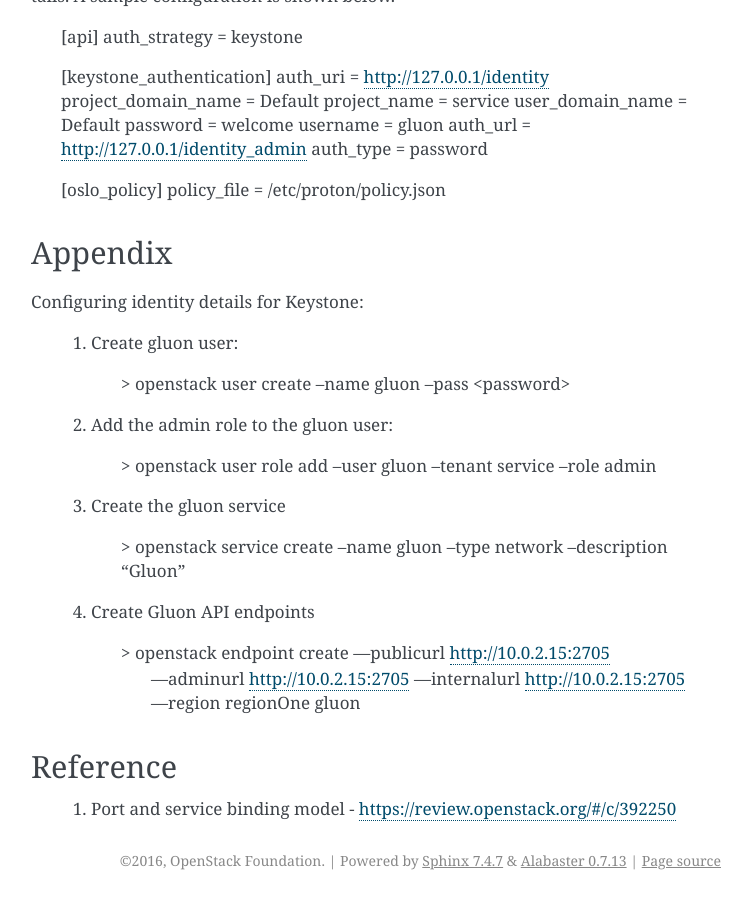
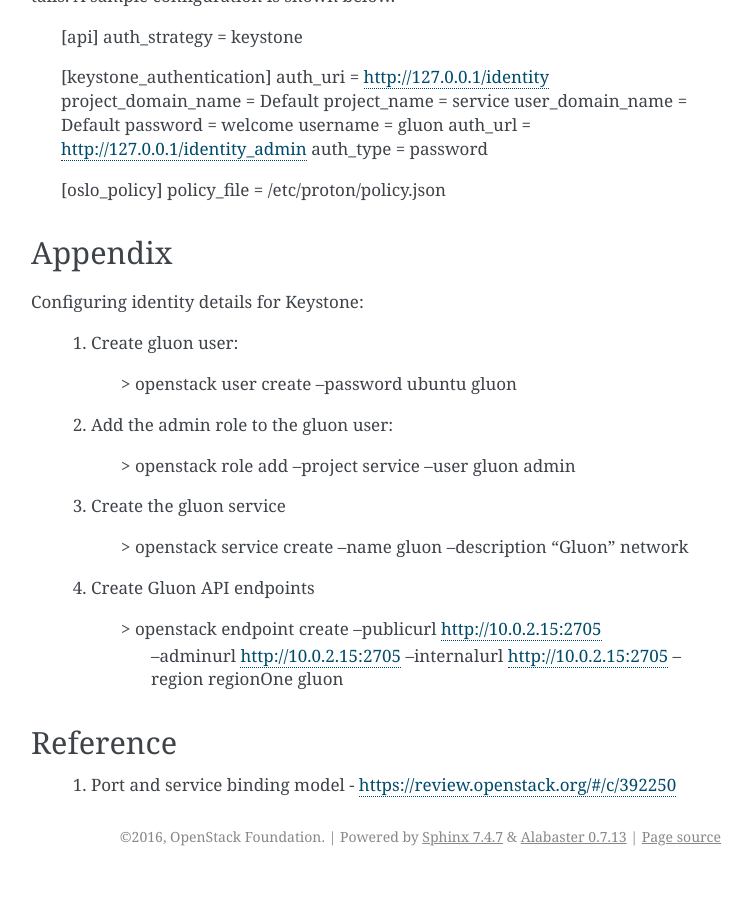
Before and after one commit to openstack-archive/gluon, a Sphinx documentation site: the page built from doc/source/devref/gluon-auth.rst, in a window 1280 px wide and 900 px high, scrolled down 4160 px. Shown: the whole window, without its empty margins (389-1141 px from the left). Built offline with Sphinx 7.4.7, drawn with Linux system fonts in a browser that asks for light colours; pages that are not in the unit, such as notebooks, are missing from menus; after the commit the page ends 5036 px from its top, so only the background shows below that.

Commit message:
Fix incorrect commands adding Gluon service to Keystone
The commands in appendix of gluon-auth.rst are not right and
cause errors when running in terminal. The changes reference
ocata doc:
https://docs.openstack.org/ocata/install-guide-obs/neutron-controller-install.html

Change-Id: If7a703add8d378dc9184f50dcc6dea56e69b3876
Closes-Bug: #1698245

```diff
--- a/doc/source/devref/gluon-auth.rst
+++ b/doc/source/devref/gluon-auth.rst
@@ -211,21 +211,21 @@
 
     1. Create gluon user:
 
-        > openstack user create --name gluon --pass <password>
+        > openstack user create --password ubuntu gluon
 
     2. Add the admin role to the gluon user:
 
-        > openstack user role add --user gluon --tenant service --role admin
+        > openstack role add --project service --user gluon admin
 
     3. Create the gluon service
 
-        > openstack service create --name gluon --type network --description "Gluon"
+        > openstack service create --name gluon --description "Gluon" network
 
     4. Create Gluon API endpoints
 
-        > openstack endpoint create —publicurl http://10.0.2.15:2705  \
-            —adminurl http://10.0.2.15:2705 —internalurl http://10.0.2.15:2705 \
-            —region regionOne gluon
+        > openstack endpoint create --publicurl http://10.0.2.15:2705  \
+            --adminurl http://10.0.2.15:2705 --internalurl http://10.0.2.15:2705 \
+            --region regionOne gluon
 
 Reference
 ---------
```
